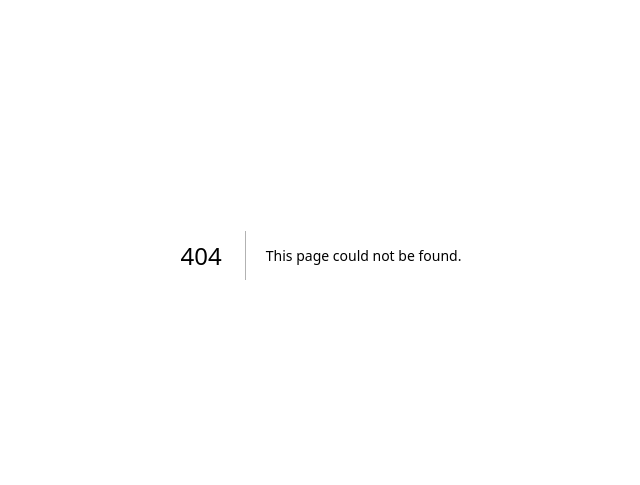
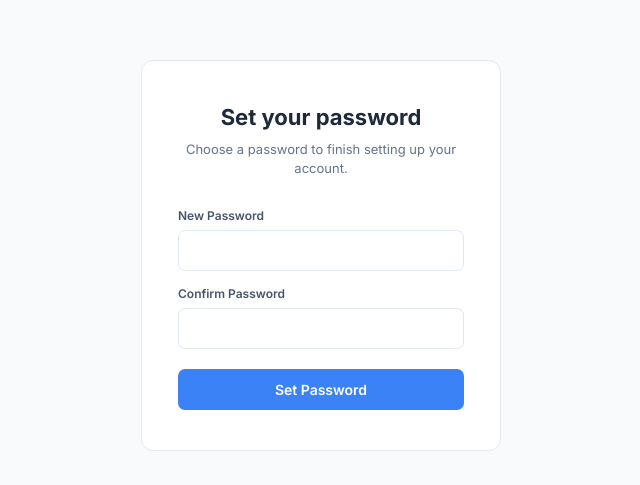
Before and after one commit to rcalmond/finn-recruiting-crm, a Next.js app: page /auth/update-password in a window 1280 px wide. Before the commit this address had no page. Shown: the part 145-630 px from the top of the page, without its empty margins (319-959 px from the left). Built offline with nearby package versions, Linux system fonts and the light colour scheme; no server answers.

Commit message:
Add set-password page for invited users

```diff
--- a/src/app/auth/callback/route.ts
+++ b/src/app/auth/callback/route.ts
@@ -11,6 +11,10 @@ export async function GET(request: Request) {
     const supabase = await createClient()
     const { error } = await supabase.auth.exchangeCodeForSession(code)
     if (!error) {
+      const type = searchParams.get('type')
+      if (type === 'recovery' || type === 'invite') {
+        return NextResponse.redirect(`${origin}/auth/update-password`)
+      }
       return NextResponse.redirect(`${origin}${next}`)
     }
   }
--- /dev/null
+++ b/src/app/auth/update-password/page.tsx
@@ -0,0 +1,66 @@
+'use client'
+
+import { useState } from 'react'
+import { useRouter } from 'next/navigation'
+import { createClient } from '@/lib/supabase/client'
+
+export default function UpdatePasswordPage() {
+  const [password, setPassword] = useState('')
+  const [confirm, setConfirm] = useState('')
+  const [error, setError] = useState('')
+  const [loading, setLoading] = useState(false)
+  const router = useRouter()
+  const supabase = createClient()
+
+  async function handleSubmit(e: React.FormEvent) {
+    e.preventDefault()
+    setError('')
+    if (password.length < 8) { setError('Password must be at least 8 characters.'); return }
+    if (password !== confirm) { setError('Passwords do not match.'); return }
+    setLoading(true)
+    const { error } = await supabase.auth.updateUser({ password })
+    if (error) { setError(error.message); setLoading(false); return }
+    router.push('/dashboard')
+  }
+
+  return (
+    <div style={{ minHeight: '100vh', display: 'flex', alignItems: 'center', justifyContent: 'center', background: '#f8fafc' }}>
+      <div style={{ background: '#fff', borderRadius: 12, border: '1px solid #e5e7eb', padding: '40px 36px', width: 360 }}>
+        <div style={{ textAlign: 'center', marginBottom: 28 }}>
+          <div style={{ fontSize: 22, fontWeight: 700, color: '#1e293b' }}>Set your password</div>
+          <div style={{ fontSize: 13, color: '#64748b', marginTop: 6 }}>Choose a password to finish setting up your account.</div>
+        </div>
+        <form onSubmit={handleSubmit} style={{ display: 'flex', flexDirection: 'column', gap: 14 }}>
+          <div>
+            <label style={{ display: 'block', fontSize: 12, fontWeight: 600, color: '#475569', marginBottom: 5 }}>New Password</label>
+            <input
+              type="password"
+              value={password}
+              onChange={e => setPassword(e.target.value)}
+              required
+              style={{ width: '100%', padding: '9px 12px', border: '1px solid #e2e8f0', borderRadius: 7, fontSize: 14, fontFamily: 'inherit', outline: 'none', boxSizing: 'border-box' }}
+            />
+          </div>
+          <div>
+            <label style={{ display: 'block', fontSize: 12, fontWeight: 600, color: '#475569', marginBottom: 5 }}>Confirm Password</label>
+            <input
+              type="password"
+              value={confirm}
+              onChange={e => setConfirm(e.target.value)}
+              required
+              style={{ width: '100%', padding: '9px 12px', border: '1px solid #e2e8f0', borderRadius: 7, fontSize: 14, fontFamily: 'inherit', outline: 'none', boxSizing: 'border-box' }}
+            />
+          </div>
+          {error && <div style={{ fontSize: 12, color: '#dc2626', background: '#fef2f2', padding: '8px 12px', borderRadius: 6 }}>{error}</div>}
+          <button
+            type="submit"
+            disabled={loading}
+            style={{ marginTop: 6, padding: '10px', background: '#3b82f6', color: '#fff', border: 'none', borderRadius: 7, fontSize: 14, fontWeight: 600, cursor: loading ? 'not-allowed' : 'pointer', opacity: loading ? 0.7 : 1, fontFamily: 'inherit' }}
+          >
+            {loading ? 'Saving...' : 'Set Password'}
+          </button>
+        </form>
+      </div>
+    </div>
+  )
+}
```
